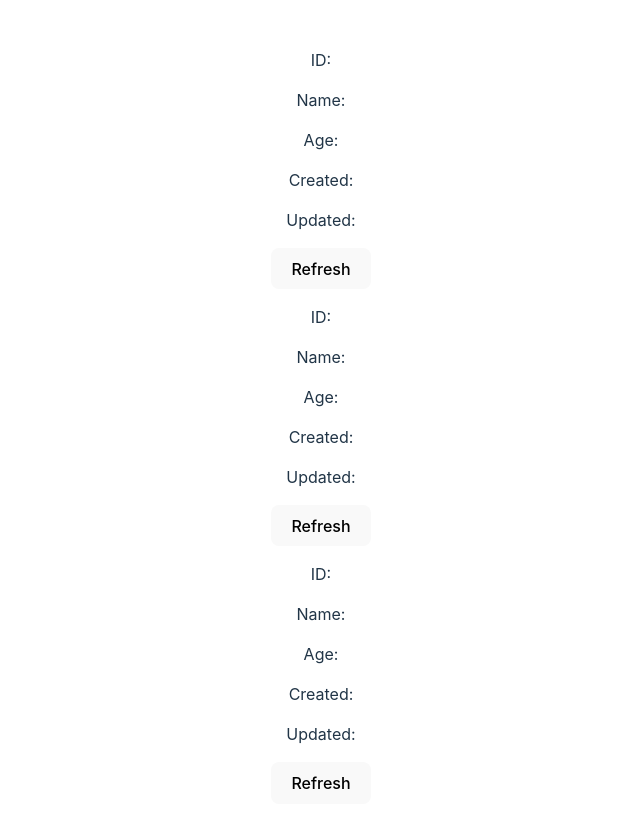
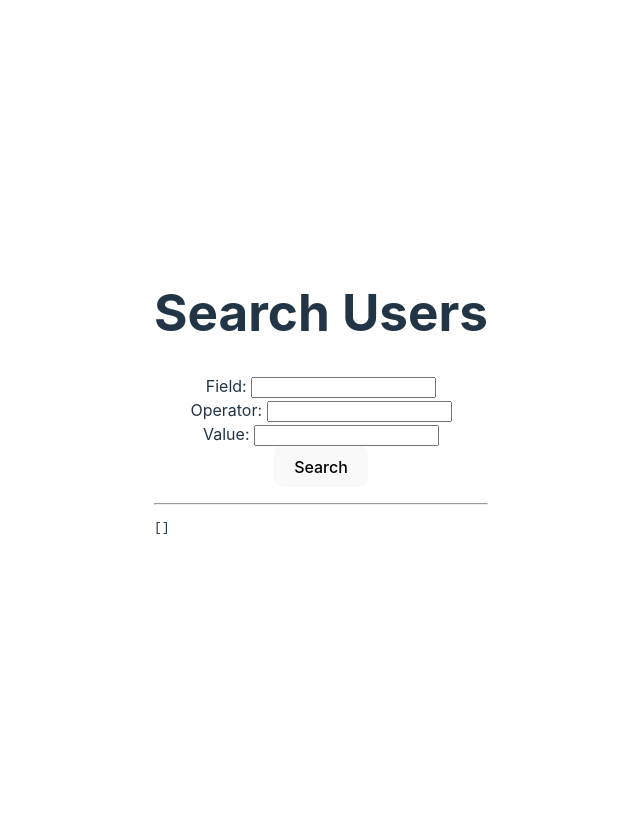
Before and after one commit to anthomm/client-js-react, a React (Vite) app: page / in a window 1280 px wide. Shown: the top 828 px of the page, without its empty margins (319-959 px from the left). After the commit the page ends 800 px from the top, so only its background shows below. Built offline with nearby package versions, Linux system fonts and the light colour scheme; no server answers.

Commit message:
fix: add basic SearchUser;

```diff
--- a/src/App.jsx
+++ b/src/App.jsx
@@ -1,13 +1,20 @@
 import './App.css'
-import User from "./User.jsx";
+import SearchUser from "./user/SearchUser.jsx";
 
 function App() {
 
-    return(
+
+    const s = {
+        border: "medium solid white",
+        padding: "1rem",
+        margin: "5% auto"
+    }
+
+    return (
         <>
-            <User uid={"5It3W91KfOA58JiYnbol"}/>
-            <User uid={"7TALnrc2cqd7MUq0HRo9"}/>
-            <User uid={"bRJ5U3meLjXO3P4uGToo"}/>
+            <div style={s}>
+                <SearchUser/>
+            </div>
         </>
     )
 }
--- a/src/User.jsx
+++ b/src/user/ReadUser.jsx
@@ -1,7 +1,7 @@
 import {useEffect, useState} from "react";
 import axios from "axios";
 
-export default function User({uid}) {
+export default function ReadUser({uid}) {
     const [user, setUser] = useState({})
     useEffect(() => {
         readUser(uid).catch((e) => (console.log(e)))
@@ -23,6 +23,8 @@ export default function User({uid}) {
             <p>Created: {created}</p>
             <p>Updated: {updated}</p>
             <button onClick={() => (readUser(user.id))}>Refresh</button>
+
+            <pre style={{textAlign: "left"}}>{JSON.stringify(user, null, 2)}</pre>
         </div>
     )
 }
--- /dev/null
+++ b/src/user/SearchUser.jsx
@@ -0,0 +1,73 @@
+import {useState} from "react";
+import axios from "axios";
+
+export default function SearchUser() {
+    const [users, setUsers] = useState([])
+    const [error, setError] = useState("")
+
+    async function searchUser(field, op, value) {
+        axios.get(`http://localhost:3000/user`,
+            {
+                params: {
+                    q: [
+                        `${field},${op},${value}`,
+                    ]
+                }
+            })
+            .then((x) => (setUsers(x.data)))
+            .catch((e) => {
+                try {
+                    setError(e.response.data.message)
+                } catch (_) {
+                    setError(e.message)
+                }
+            })
+    }
+
+    function handleSubmit(e) {
+        // Prevent the browser from reloading the page
+        e.preventDefault();
+        setError("")
+
+        // Read the form data
+        const form = e.target;
+        const formData = new FormData(form);
+
+        const {field, operator, value} = Object.fromEntries(formData.entries());
+        searchUser(field, operator, value)
+            .catch((e) => (console.log(e)))
+    }
+
+    const inputStyle = {
+        justifyContent: "space-between",
+        textAlign: "left",
+        alignItems: "center",
+        margin: "1em",
+        display: "flex",
+        flexDirection: "column",
+        textIndent: "1em hanging"
+    }
+
+    return (
+        <>
+            <h1>Search Users</h1>
+            <form method="post" onSubmit={handleSubmit}>
+                <div style={inputStyle}>
+                    <label>
+                        Field: <input name="field"/>
+                    </label>
+                    <label>
+                        Operator: <input name="operator"/>
+                    </label>
+                    <label>
+                        Value: <input name="value"/>
+                    </label>
+                    <button>Search</button>
+                </div>
+            </form>
+            {error && <p style={{color: "red"}}>{error}</p>}
+            <hr/>
+            <pre style={{textAlign: "left"}}>{JSON.stringify(users, null, 2)}</pre>
+        </>
+    )
+}
```
